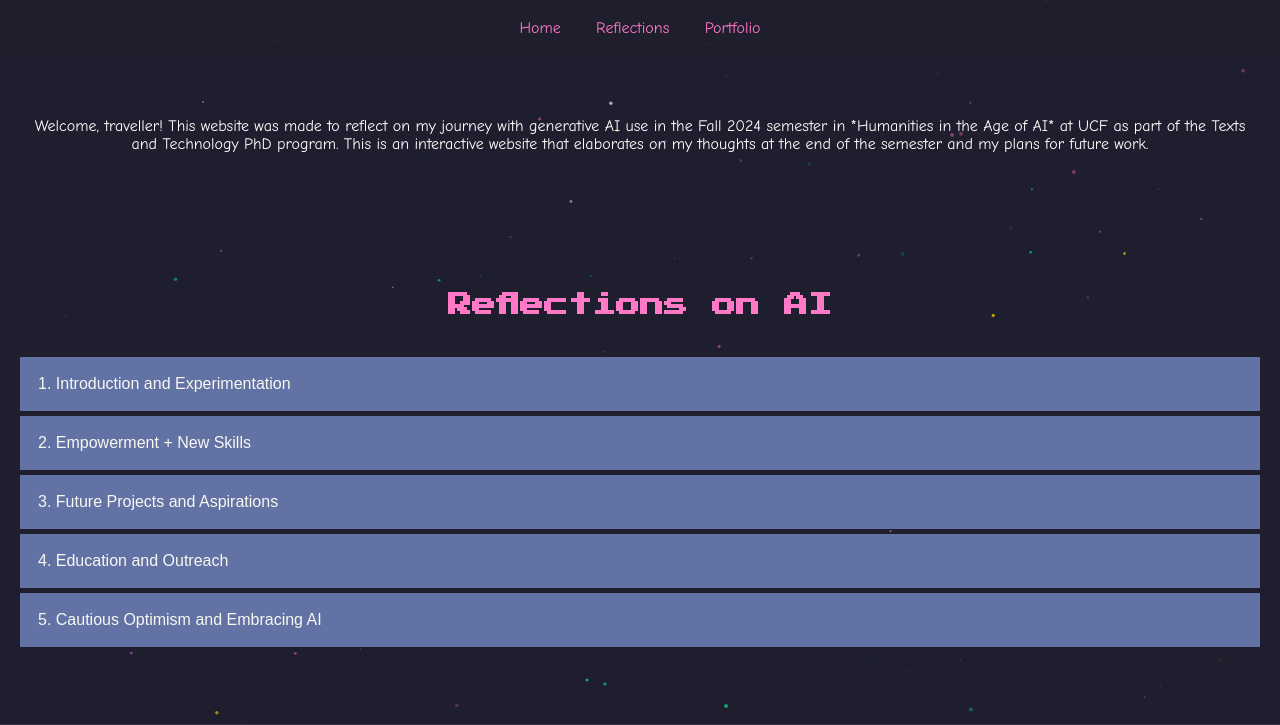
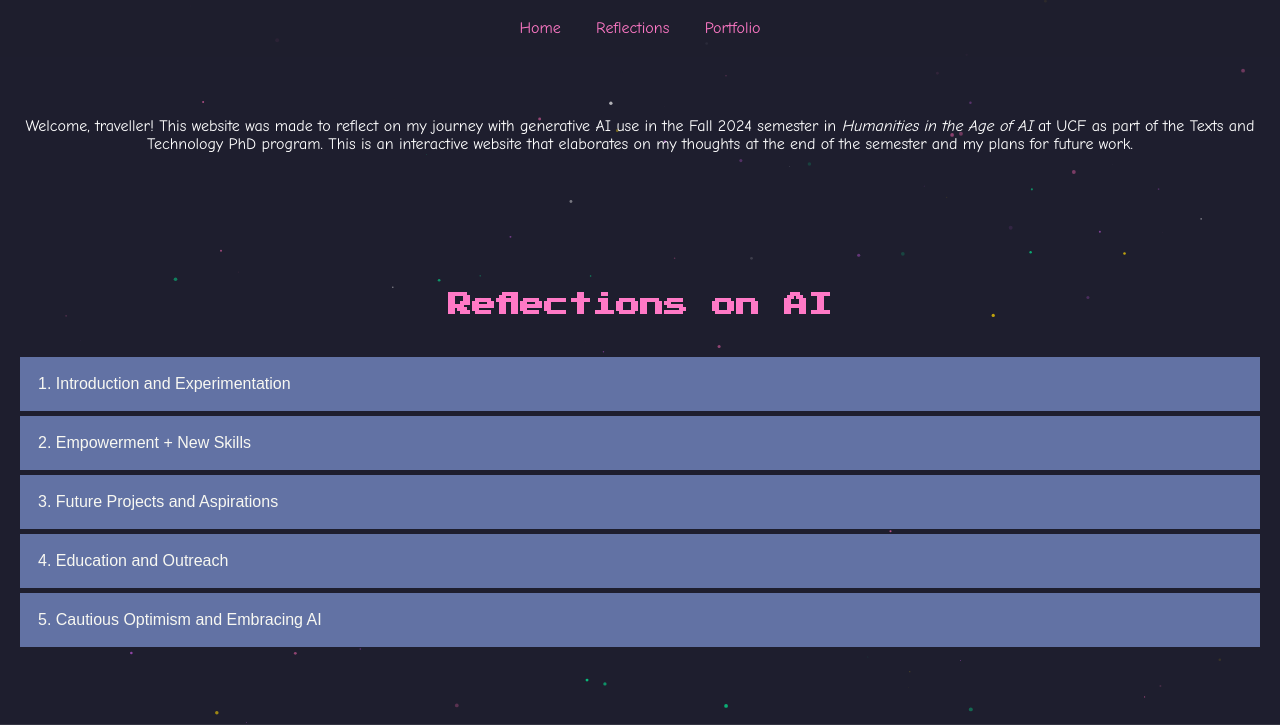
Before and after one commit to alyssalb/AIReflection, a plain HTML site: page index.html in a window 1280 px wide. Shown: the part 76-801 px from the top of the page. Drawn offline with nearby package versions, Linux system fonts and the light colour scheme.

Commit message:
Update index.html

```diff
--- a/index.html
+++ b/index.html
@@ -24,7 +24,7 @@
 
   <main>
     <section id="intro">
-      Welcome, traveller! This website was made to reflect on my journey with generative AI use in the Fall 2024 semester in *Humanities in the Age of AI* at UCF as part of the Texts and Technology PhD program. This is an interactive website that elaborates on my thoughts at the end of the semester and my plans for future work.
+      Welcome, traveller! This website was made to reflect on my journey with generative AI use in the Fall 2024 semester in <i>Humanities in the Age of AI</i> at UCF as part of the Texts and Technology PhD program. This is an interactive website that elaborates on my thoughts at the end of the semester and my plans for future work.
     </section>
 
     <section id="reflections">
```
